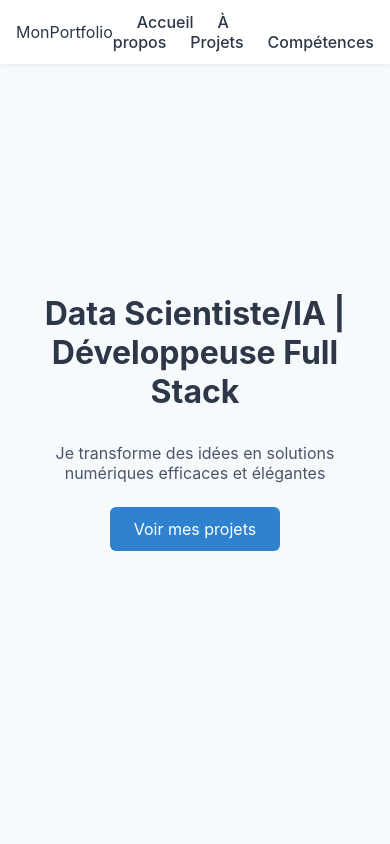
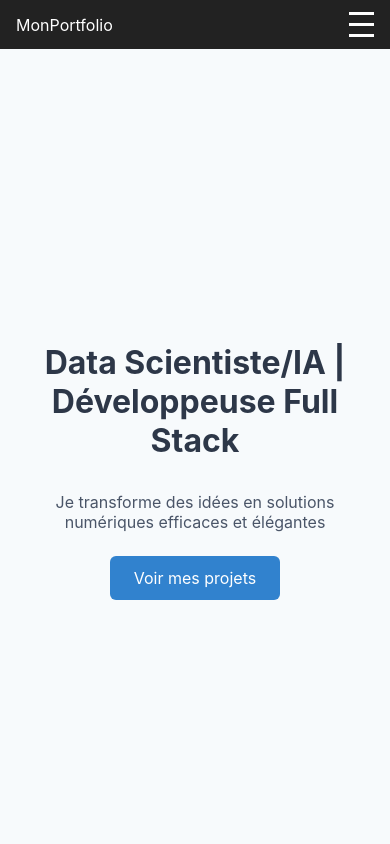
Before and after one commit to patience228/mon-portfolio, a React (Create React App) app: page / in a window 390 px wide. Shown: the top 844 px of the page. Built offline with nearby package versions, Linux system fonts and the light colour scheme.

Commit message:
Mise à jour du portfolio

```diff
--- a/src/components/Navbar.jsx
+++ b/src/components/Navbar.jsx
@@ -1,16 +1,27 @@
-import React from 'react';
+import React, { useState } from "react";
 
 const Navbar = () => {
+  const [isOpen, setIsOpen] = useState(false);
+
+  const toggleMenu = () => setIsOpen(!isOpen);
+
   return (
     <nav className="navbar">
       <div className="navbar-container">
         <div className="navbar-logo">MonPortfolio</div>
-        <div className="navbar-links">
-          <a href="#hero">Accueil</a>
-          <a href="#about">À propos</a>
-          <a href="#projects">Projets</a>
-          <a href="#skills">Compétences</a>
-          <a href="#contact">Contact</a>
+
+        <div className={`navbar-links ${isOpen ? "open" : ""}`}>
+          <a href="#hero" onClick={() => setIsOpen(false)}>Accueil</a>
+          <a href="#about" onClick={() => setIsOpen(false)}>À propos</a>
+          <a href="#projects" onClick={() => setIsOpen(false)}>Projets</a>
+          <a href="#skills" onClick={() => setIsOpen(false)}>Compétences</a>
+          <a href="#contact" onClick={() => setIsOpen(false)}>Contact</a>
+        </div>
+
+        <div className="hamburger" onClick={toggleMenu}>
+          <div className="bar"></div>
+          <div className="bar"></div>
+          <div className="bar"></div>
         </div>
       </div>
     </nav>
--- a/src/index.css
+++ b/src/index.css
@@ -34,41 +34,60 @@ h2::after {
 /* ------------------------------
    NAVBAR
 ------------------------------ */
+
 .navbar {
-  position: fixed;
-  top: 0;
-  width: 100%;
-  background: white;
-  box-shadow: 0 2px 4px rgba(0,0,0,0.05);
-  z-index: 50;
-  transition: box-shadow 0.3s ease, background 0.3s ease;
-}
-
-.navbar.scrolled {
-  box-shadow: 0 2px 8px rgba(0,0,0,0.1);
-  background: #fff;
+  background-color: #222;
+  color: white;
+  padding: 0.5rem 1rem;
 }
 
 .navbar-container {
-  max-width: 1200px;
-  margin: 0 auto;
-  padding: 0.75rem 1rem;
   display: flex;
   justify-content: space-between;
   align-items: center;
 }
 
 .navbar-links a {
-  margin-left: 1.5rem;
+  color: white;
   text-decoration: none;
-  color: #2d3748;
-  font-weight: 500;
-  transition: color 0.3s ease;
+  margin-left: 1rem;
 }
 
-.navbar-links a:hover {
-  color: #3182ce;
+.hamburger {
+  display: none;
+  flex-direction: column;
+  cursor: pointer;
 }
+
+.bar {
+  height: 3px;
+  width: 25px;
+  background-color: white;
+  margin: 4px 0;
+}
+
+/* Media Query pour mobile */
+@media (max-width: 768px) {
+  .navbar-links {
+    display: none;
+    flex-direction: column;
+    position: absolute;
+    top: 60px;
+    right: 0;
+    background-color: #222;
+    width: 200px;
+    padding: 1rem;
+  }
+
+  .navbar-links.open {
+    display: flex;
+  }
+
+  .hamburger {
+    display: flex;
+  }
+}
+
 
 /* ------------------------------
    HERO SECTION
```
